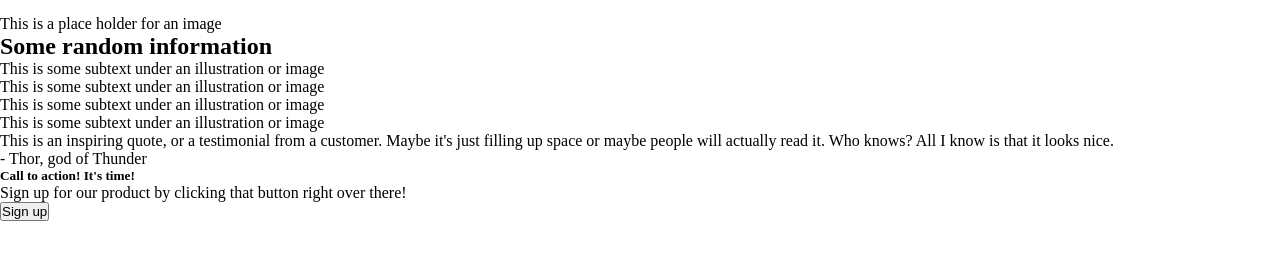
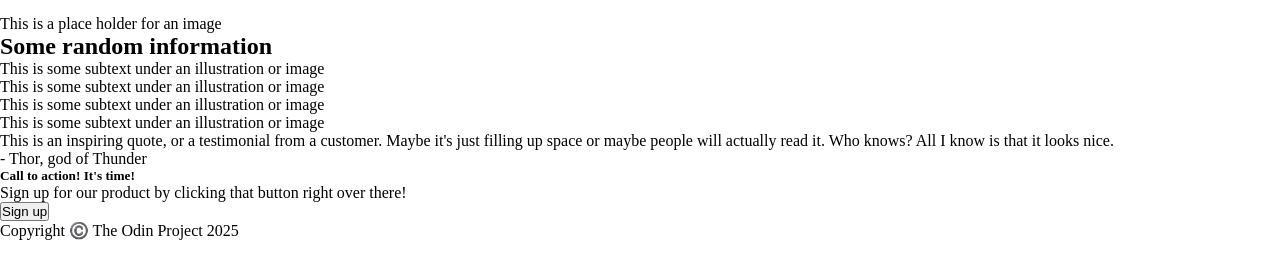
Before and after one commit to R1kQ/odin-landing-page-2, a plain HTML site: page index.html in a window 1280 px wide. Shown: the part 149-428 px from the top of the page. Drawn offline with Linux system fonts and the light colour scheme.

Commit message:
add footer

```diff
--- a/index.html
+++ b/index.html
@@ -81,5 +81,8 @@
                 <button>Sign up</button>
             </div>
         </div>
+        <div class="footer">
+            <p>Copyright ©️ The Odin Project 2025</p>
+        </div>
     </body>
 </html>
```
